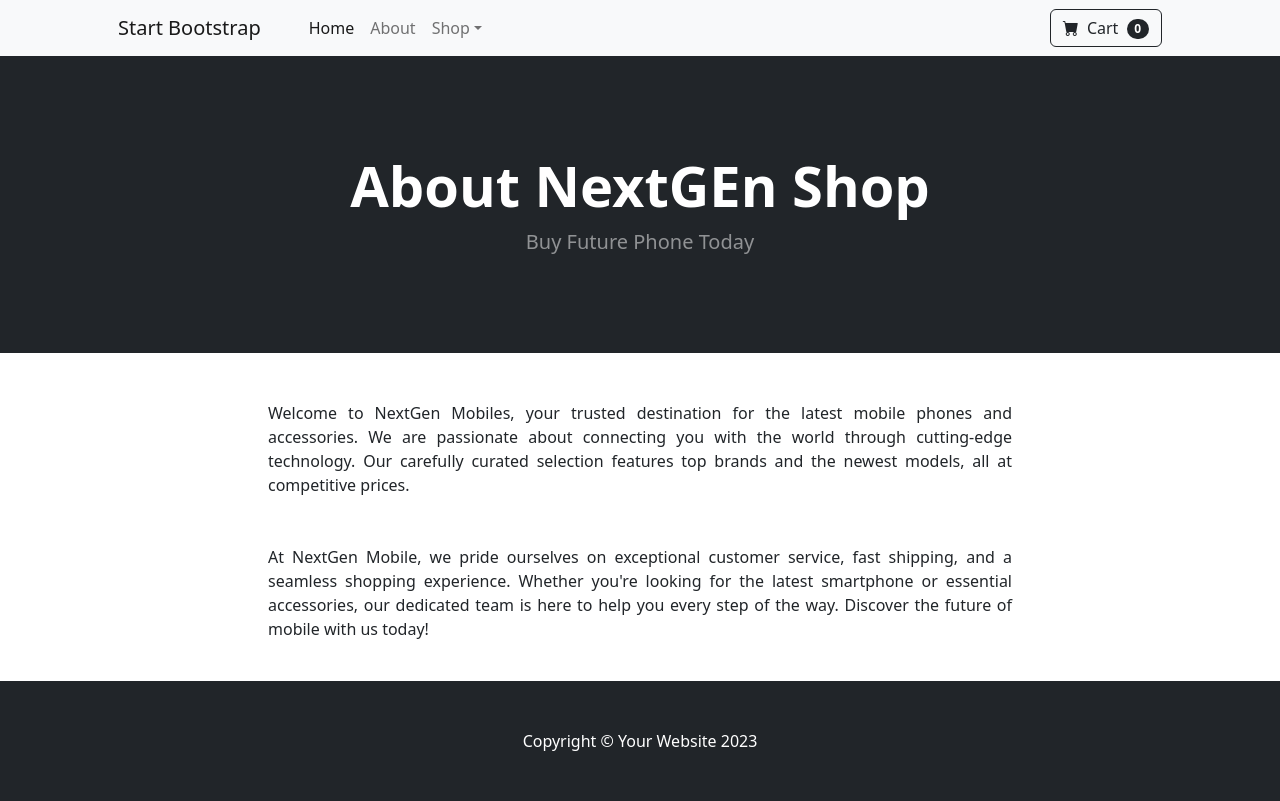
After one commit to crpeiris/booksel, a Django app: page /about/ in a window 1280 px wide. The commit adds this page. Run offline with Django 5.2, Linux system fonts and the light colour scheme; some libraries are stand-ins or nearby versions.

Commit message:
Template added

```diff
--- /dev/null
+++ b/store/templates/about.html
@@ -0,0 +1,39 @@
+{% extends 'base.html' %} {% block content %}
+<header class="bg-dark py-5">
+  <div class="container px-4 px-lg-5 my-5">
+    <div class="text-center text-white">
+      <h1 class="display-4 fw-bolder">About NextGEn Shop</h1>
+      <p class="lead fw-normal text-white-50 mb-0">Buy Future Phone Today</p>
+    </div>
+  </div>
+</header>
+<div class="container">
+  <div>
+    <center>
+      <div class="col-8">
+        <br />
+        <br />
+        <p align="justify">
+          Welcome to NextGen Mobiles, your trusted destination for the latest
+          mobile phones and accessories. We are passionate about connecting you
+          with the world through cutting-edge technology. Our carefully curated
+          selection features top brands and the newest models, all at
+          competitive prices.
+          <br />
+          <br />
+          <br />
+          At NextGen Mobile, we pride ourselves on exceptional customer service,
+          fast shipping, and a seamless shopping experience. Whether you're
+          looking for the latest smartphone or essential accessories, our
+          dedicated team is here to help you every step of the way. Discover the
+          future of mobile with us today!
+          <br />
+          <br />
+        </p>
+
+        <p></p>
+      </div>
+    </center>
+  </div>
+</div>
+{% endblock %}
--- /dev/null
+++ b/store/templates/base.html
@@ -0,0 +1,44 @@
+{% load static %}
+
+<!DOCTYPE html>
+<html lang="en">
+  <head>
+    <meta charset="utf-8" />
+    <meta
+      name="viewport"
+      content="width=device-width, initial-scale=1, shrink-to-fit=no"
+    />
+    <meta name="description" content="" />
+    <meta name="author" content="" />
+    <title>Shop Homepage - Start Bootstrap Template</title>
+    <!-- Favicon-->
+    <link
+      rel="icon"
+      type="image/x-icon"
+      href="{% static 'assets/favicon.ico' %}"
+    />
+    <!-- Bootstrap icons-->
+    <link
+      href="https://cdn.jsdelivr.net/npm/bootstrap-icons@1.5.0/font/bootstrap-icons.css"
+      rel="stylesheet"
+    />
+    <!-- Core theme CSS (includes Bootstrap)-->
+    <link href="{% static 'css/styles.css' %}" rel="stylesheet" />
+  </head>
+  <body>
+    {% include 'navbar.html' %} {% block content %} {% endblock %}
+
+    <!-- Footer-->
+    <footer class="py-5 bg-dark">
+      <div class="container">
+        <p class="m-0 text-center text-white">
+          Copyright &copy; Your Website 2023
+        </p>
+      </div>
+    </footer>
+    <!-- Bootstrap core JS-->
+    <script src="https://cdn.jsdelivr.net/npm/bootstrap@5.2.3/dist/js/bootstrap.bundle.min.js"></script>
+    <!-- Core theme JS-->
+    <script src="{% static 'js/scripts.js' %}"></script>
+  </body>
+</html>
--- /dev/null
+++ b/store/templates/navbar.html
@@ -0,0 +1,54 @@
+<!-- Navigation-->
+
+<nav class="navbar navbar-expand-lg navbar-light bg-light">
+  <div class="container px-4 px-lg-5">
+    <a class="navbar-brand" href="#!">Start Bootstrap</a>
+    <button
+      class="navbar-toggler"
+      type="button"
+      data-bs-toggle="collapse"
+      data-bs-target="#navbarSupportedContent"
+      aria-controls="navbarSupportedContent"
+      aria-expanded="false"
+      aria-label="Toggle navigation"
+    >
+      <span class="navbar-toggler-icon"></span>
+    </button>
+    <div class="collapse navbar-collapse" id="navbarSupportedContent">
+      <ul class="navbar-nav me-auto mb-2 mb-lg-0 ms-lg-4">
+        <li class="nav-item">
+          <a class="nav-link active" aria-current="page" href="{% url 'home' %}"
+            >Home</a
+          >
+        </li>
+        <li class="nav-item">
+          <a class="nav-link" href="{% url 'about' %}">About</a>
+        </li>
+        <li class="nav-item dropdown">
+          <a
+            class="nav-link dropdown-toggle"
+            id="navbarDropdown"
+            href="#"
+            role="button"
+            data-bs-toggle="dropdown"
+            aria-expanded="false"
+            >Shop</a
+          >
+          <ul class="dropdown-menu" aria-labelledby="navbarDropdown">
+            <li><a class="dropdown-item" href="#!">All Products</a></li>
+            <li><hr class="dropdown-divider" /></li>
+            <li><a class="dropdown-item" href="#!">Popular Items</a></li>
+            <li><a class="dropdown-item" href="#!">New Arrivals</a></li>
+          </ul>
+        </li>
+      </ul>
+      <form class="d-flex">
+        <button class="btn btn-outline-dark" type="submit">
+          <i class="bi-cart-fill me-1"></i>
+          Cart
+          <span class="badge bg-dark text-white ms-1 rounded-pill">0</span>
+        </button>
+      </form>
+    </div>
+  </div>
+</nav>
--- a/store/urls.py
+++ b/store/urls.py
@@ -2,5 +2,6 @@
 from . import views
 
 urlpatterns = [
-    path('',views.home, name='home' )
+    path('',views.home, name='home' ),
+    path( 'about/', views.about , name='about'),
 ]
--- a/store/views.py
+++ b/store/views.py
@@ -5,3 +5,6 @@
 def home(request):
     product = Product.objects.all()
     return render(request, 'home.html',{'products': product})
+
+def about(request):
+    return render(request, 'about.html', {})
```
Also changed, not shown: store/templates/home.html (+4 -91 lines).
